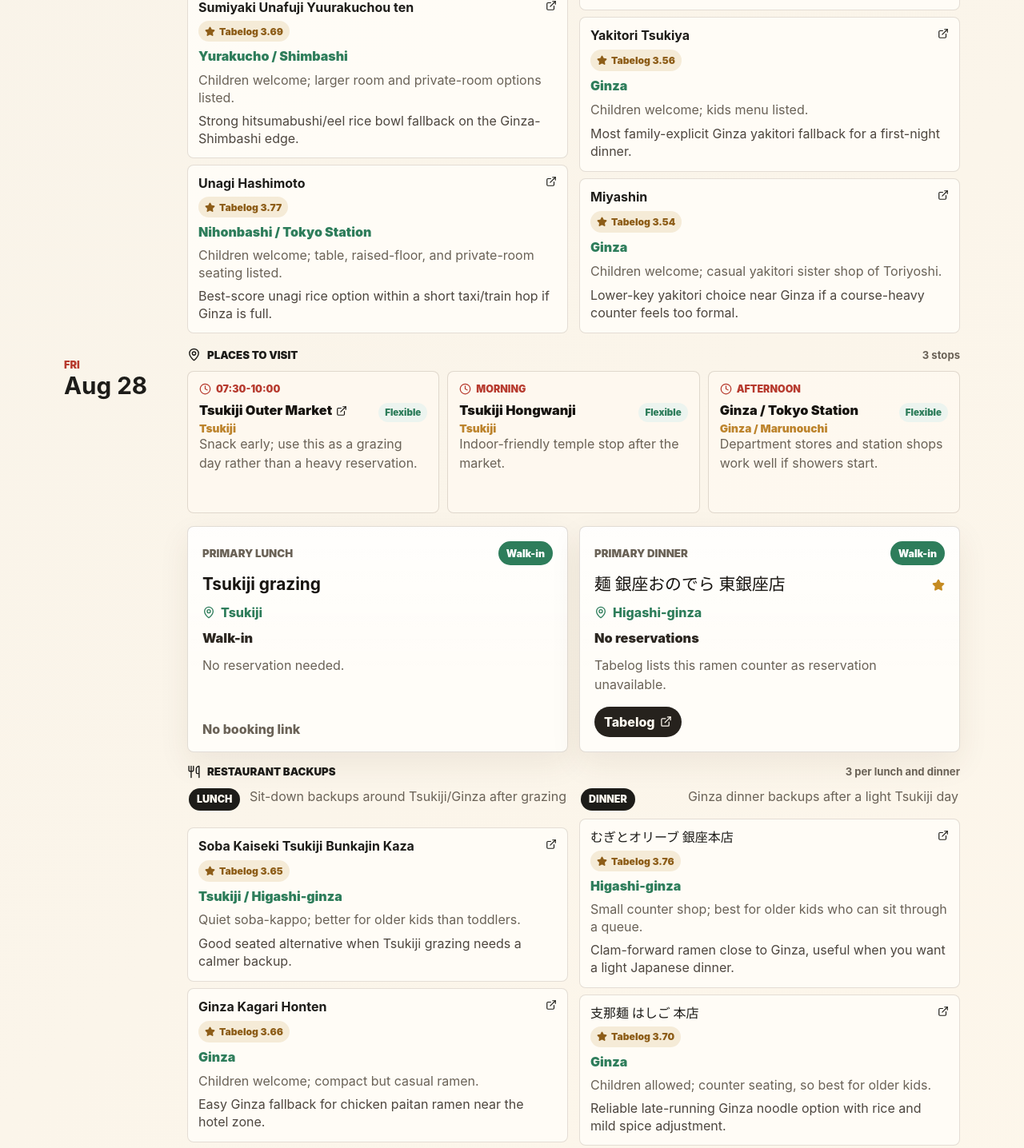
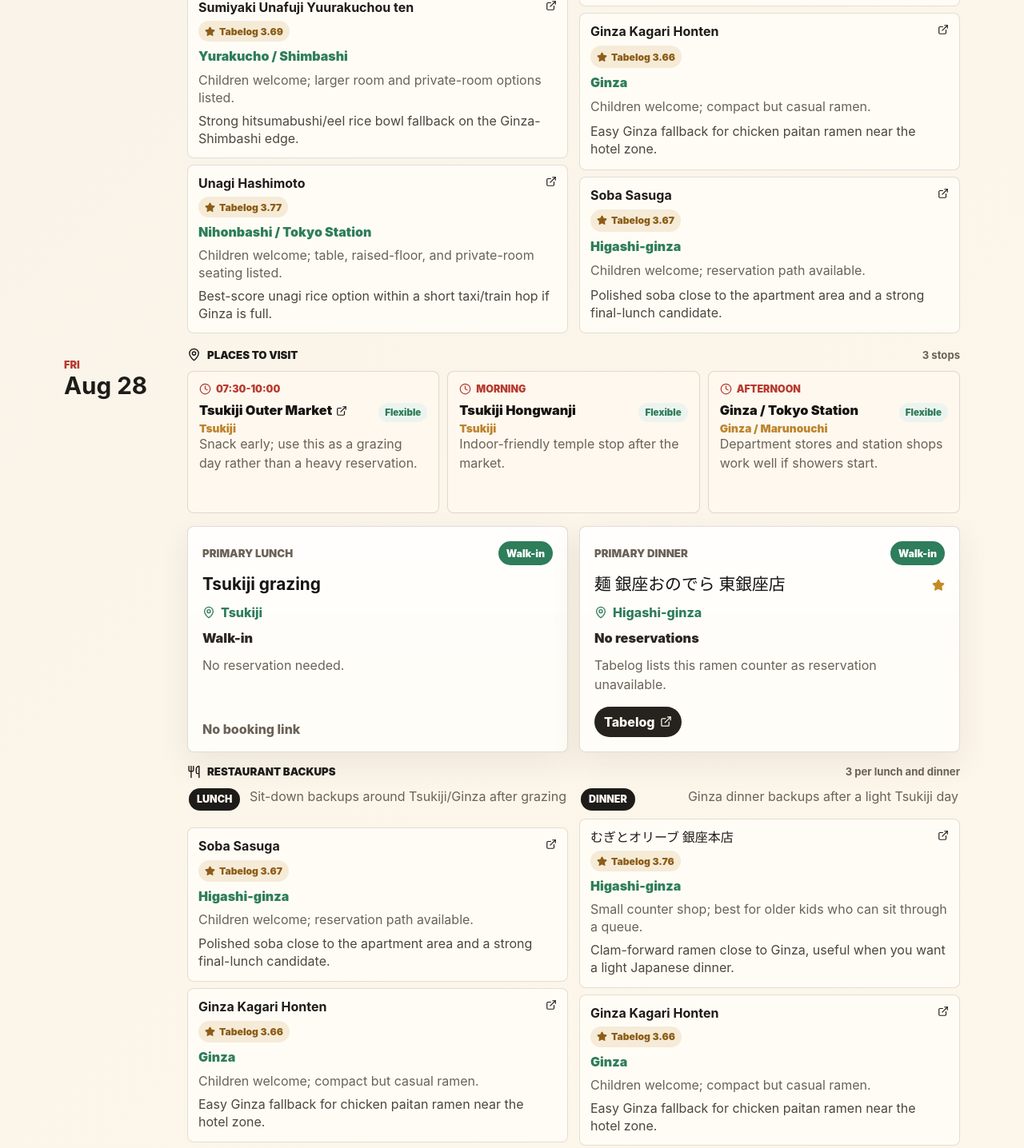
Before and after one commit to phpyeung/tokyo-itinerary-app, a React (Vite) app: page / in a window 1280 px wide. Shown: the part 1580-3016 px from the top of the page at 80% size. Built offline with nearby package versions, Linux system fonts and the light colour scheme.

Commit message:
Fix restaurant backup links

```diff
--- a/src/tripAdditions.ts
+++ b/src/tripAdditions.ts
@@ -33,7 +33,7 @@ const ginzaRamen = [
     scoreLabel: "Tabelog 3.66",
     familyNote: "Children welcome; compact but casual ramen.",
     reason: "Easy Ginza fallback for chicken paitan ramen near the hotel zone.",
-    href: "https://tabelog.com/en/tokyo/A1301/A130101/13053200/",
+    href: "https://tabelog.com/en/tokyo/A1301/A130101/13230021/",
   },
   {
     name: "Sora no Iro Ginza Honten",
@@ -42,14 +42,6 @@ const ginzaRamen = [
     familyNote: "Children and strollers welcome; multilingual support listed.",
     reason: "Useful near Premium Apart MONday Ginza East and good for a low-friction first meal.",
     href: "https://tabelog.com/en/tokyo/A1301/A130101/13314476/",
-  },
-  {
-    name: "支那麺 はしご 本店",
-    area: "Ginza",
-    scoreLabel: "Tabelog 3.70",
-    familyNote: "Children allowed; counter seating, so best for older kids.",
-    reason: "Reliable late-running Ginza noodle option with rice and mild spice adjustment.",
-    href: "https://tabelog.com/tokyo/A1301/A130101/13092185/",
   },
 ];
 
@@ -69,14 +61,6 @@ const ginzaPlus = [
     familyNote: "Children welcome; reservation path available.",
     reason: "Polished soba close to the apartment area and a strong final-lunch candidate.",
     href: "https://tabelog.com/en/tokyo/A1301/A130101/13002488/",
-  },
-  {
-    name: "Soba Kaiseki Tsukiji Bunkajin Kaza",
-    area: "Tsukiji / Higashi-ginza",
-    scoreLabel: "Tabelog 3.65",
-    familyNote: "Quiet soba-kappo; better for older kids than toddlers.",
-    reason: "Good seated alternative when Tsukiji grazing needs a calmer backup.",
-    href: "https://tabelog.com/en/tokyo/A1301/A130101/13021067/",
   },
 ];
 
@@ -107,25 +91,6 @@ const ginzaUnagiRice = [
   },
 ];
 
-const ginzaYakitori = [
-  {
-    name: "Yakitori Tsukiya",
-    area: "Ginza",
-    scoreLabel: "Tabelog 3.56",
-    familyNote: "Children welcome; kids menu listed.",
-    reason: "Most family-explicit Ginza yakitori fallback for a first-night dinner.",
-    href: "https://tabelog.com/en/tokyo/A1301/A130101/13257365/",
-  },
-  {
-    name: "Miyashin",
-    area: "Ginza",
-    scoreLabel: "Tabelog 3.54",
-    familyNote: "Children welcome; casual yakitori sister shop of Toriyoshi.",
-    reason: "Lower-key yakitori choice near Ginza if a course-heavy counter feels too formal.",
-    href: "https://tabelog.com/en/tokyo/A1301/A130101/13120595/",
-  },
-];
-
 const nihonbashi = [
   {
     name: "Nanba Sennichimae Kamatake Udon Yaesu North Exit",
@@ -133,7 +98,7 @@ const nihonbashi = [
     scoreLabel: "Tabelog 3.72",
     familyNote: "Children welcome; inexpensive and fast.",
     reason: "Very convenient before or after Character Street.",
-    href: "https://tabelog.com/en/tokyo/A1302/A130201/13192013/",
+    href: "https://tabelog.com/en/tokyo/A1302/A130201/13156494/",
   },
   {
     name: "Inaniwa Udon to Meshi Kaneko Hannosuke Coredo Muromachi",
@@ -149,7 +114,7 @@ const nihonbashi = [
     scoreLabel: "Tabelog 3.63",
     familyNote: "Children welcome; simple udon/regional food setting.",
     reason: "Good station-area fallback if Nihonbashi gets too wet or crowded.",
-    href: "https://tabelog.com/en/tokyo/A1302/A130201/13006439/",
+    href: "https://tabelog.com/en/tokyo/A1302/A130201/13015841/",
   },
 ];
 
@@ -173,7 +138,7 @@ const ikebukuroLunch = [
     scoreLabel: "Tabelog 3.96",
     familyNote: "Children welcome; ramen counter, expect queues.",
     reason: "High-scoring ramen close enough to Sunshine City for a serious lunch.",
-    href: "https://tabelog.com/en/tokyo/A1305/A130501/13284045/",
+    href: "https://tabelog.com/en/tokyo/A1305/A130501/13284009/",
   },
   {
     name: "Menya Hulu-lu",
@@ -189,19 +154,19 @@ const ikebukuroLunch = [
     scoreLabel: "Tabelog 3.64",
     familyNote: "Children welcome, but spicy; order carefully for kids.",
     reason: "Strong rainy-day ramen option for adults who want spice.",
-    href: "https://tabelog.com/en/tokyo/A1305/A130501/13215788/",
+    href: "https://tabelog.com/en/tokyo/A1305/A130501/13171114/",
   },
 ];
 
 const ikebukuroDinner = [
   ikebukuroLunch[1],
   {
-    name: "Mutekiya",
+    name: "Shinjiko Shijimi Chuka Soba Kohaku Ikebukuro ten",
     area: "Ikebukuro",
-    scoreLabel: "Tabelog 3.61",
-    familyNote: "Children welcome; 17 counter seats, no reservations.",
-    reason: "Classic Ikebukuro ramen fallback with long hours.",
-    href: "https://tabelog.com/en/tokyo/A1305/A130501/13003927/",
+    scoreLabel: "Tabelog 3.74",
+    familyNote: "Children welcome; non-smoking ramen shop with full-day hours.",
+    reason: "Higher-scoring Ikebukuro ramen fallback that clears the >3.6 filter.",
+    href: "https://tabelog.com/en/tokyo/A1305/A130501/13283190/",
   },
   ikebukuroLunch[0],
 ];
@@ -241,7 +206,7 @@ const asakusaLunch = [
     scoreLabel: "Tabelog 3.66",
     familyNote: "Quiet soba setting; best for older kids.",
     reason: "Useful bridge between Skytree/Ryogoku and the Hasegawa dinner area.",
-    href: "https://tabelog.com/en/tokyo/A1312/A131201/13017934/",
+    href: "https://tabelog.com/en/tokyo/A1312/A131201/13002967/",
   },
   {
     name: "Sushi Hisaichi",
@@ -249,7 +214,7 @@ const asakusaLunch = [
     scoreLabel: "Tabelog 3.68",
     familyNote: "Children welcome; expensive, reserve for a calmer sushi meal.",
     reason: "Premium backup if the family wants sushi instead of soba/tempura.",
-    href: "https://tabelog.com/en/tokyo/A1311/A131102/13003716/",
+    href: "https://tabelog.com/en/tokyo/A1311/A131102/13021324/",
   },
 ];
 
@@ -261,7 +226,7 @@ const asakusaDinner = [
     scoreLabel: "Tabelog 3.65",
     familyNote: "Izakaya-style seafood; check smoking/seating before going with kids.",
     reason: "Good if you stay around Asakusa rather than committing to tonkatsu.",
-    href: "https://tabelog.com/en/tokyo/A1311/A131102/13206068/",
+    href: "https://tabelog.com/en/tokyo/A1311/A131102/13259649/",
   },
   asakusaLunch[0],
 ];
@@ -273,7 +238,7 @@ const omotesandoLunch = [
     scoreLabel: "Tabelog 3.66",
     familyNote: "Children welcome; inexpensive Sanuki udon.",
     reason: "Easy family lunch after Meiji Shrine/Omotesando walking.",
-    href: "https://tabelog.com/en/tokyo/A1306/A130603/13147426/",
+    href: "https://tabelog.com/en/tokyo/A1306/A130603/13224471/",
   },
   {
     name: "Teuchi Shimada",
@@ -281,7 +246,7 @@ const omotesandoLunch = [
     scoreLabel: "Tabelog 3.62",
     familyNote: "Children welcome; lunch is more family-friendly than late izakaya hours.",
     reason: "Soba/udon choice right in the Omotesando corridor.",
-    href: "https://tabelog.com/en/tokyo/A1306/A130602/13007364/",
+    href: "https://tabelog.com/en/tokyo/A1306/A130602/13006991/",
   },
   {
     name: "Men Ginza Onodera Honten",
@@ -289,7 +254,7 @@ const omotesandoLunch = [
     scoreLabel: "Tabelog 3.64",
     familyNote: "Children welcome; casual ramen near Omotesando.",
     reason: "Good noodle stop that also fits the app's existing Onodera theme.",
-    href: "https://tabelog.com/en/tokyo/A1306/A130602/13296296/",
+    href: "https://tabelog.com/en/tokyo/A1306/A130602/13295645/",
   },
 ];
 
@@ -300,7 +265,7 @@ const omotesandoDinner = [
     scoreLabel: "Tabelog 3.70",
     familyNote: "Children welcome; tonkatsu specialist.",
     reason: "Family-friendly replacement if YAKITORI Moe's under-18 rule does not work.",
-    href: "https://tabelog.com/en/tokyo/A1306/A130602/13258372/",
+    href: "https://tabelog.com/en/tokyo/A1306/A130602/13264557/",
   },
   {
     name: "Pretty Pork Factory & Katsu Puripo",
@@ -308,7 +273,7 @@ const omotesandoDinner = [
     scoreLabel: "Tabelog 3.74",
     familyNote: "Children welcome; pricier pork-focused meal.",
     reason: "Close to Harajuku/Shibuya and easier with kids than adult-only yakitori.",
-    href: "https://tabelog.com/en/tokyo/A1306/A130601/13273610/",
+    href: "https://tabelog.com/en/tokyo/A1306/A130601/13295369/",
   },
   omotesandoLunch[1],
 ];
@@ -391,9 +356,9 @@ export const attractionsByDate: Record<string, Attraction[]> = {
 
 export const restaurantSuggestionSets: RestaurantSuggestionSet[] = [
   { date: "2026-08-27", meal: "Lunch", context: "Unagi rice choices near Ginza after landing", options: ginzaUnagiRice },
-  { date: "2026-08-27", meal: "Dinner", context: "First-night yakitori choices while keeping Mugi to Olive", options: [ginzaPlus[0], ginzaYakitori[0], ginzaYakitori[1]] },
-  { date: "2026-08-28", meal: "Lunch", context: "Sit-down backups around Tsukiji/Ginza after grazing", options: [ginzaPlus[2], ginzaRamen[0], ginzaRamen[1]] },
-  { date: "2026-08-28", meal: "Dinner", context: "Ginza dinner backups after a light Tsukiji day", options: [ginzaPlus[0], ginzaRamen[2], ginzaPlus[1]] },
+  { date: "2026-08-27", meal: "Dinner", context: "Verified >3.6 family-friendly Ginza dinner backups", options: [ginzaPlus[0], ginzaRamen[0], ginzaPlus[1]] },
+  { date: "2026-08-28", meal: "Lunch", context: "Sit-down backups around Tsukiji/Ginza after grazing", options: [ginzaPlus[1], ginzaRamen[0], ginzaRamen[1]] },
+  { date: "2026-08-28", meal: "Dinner", context: "Ginza dinner backups after a light Tsukiji day", options: [ginzaPlus[0], ginzaRamen[0], ginzaPlus[1]] },
   { date: "2026-08-29", meal: "Lunch", context: "Ikebukuro options near Sunshine City", options: ikebukuroLunch },
   { date: "2026-08-29", meal: "Dinner", context: "Casual Ikebukuro dinner options", options: ikebukuroDinner },
   { date: "2026-08-30", meal: "Lunch", context: "Tokyo Station / Nihonbashi family-friendly picks", options: nihonbashi },
@@ -407,5 +372,5 @@ export const restaurantSuggestionSets: RestaurantSuggestionSet[] = [
   { date: "2026-09-03", meal: "Lunch", context: "Meiji Shrine / Omotesando / Shibuya lunch backups", options: omotesandoLunch },
   { date: "2026-09-03", meal: "Dinner", context: "Family-friendly backups because YAKITORI Moe is adults-only", options: omotesandoDinner },
   { date: "2026-09-04", meal: "Lunch", context: "Final lunch near Ginza before luggage pickup", options: [ginzaPlus[1], ginzaRamen[0], ginzaRamen[1]] },
-  { date: "2026-09-04", meal: "Dinner", context: "Pre-flight backups only if you eat before Haneda", options: [ginzaRamen[2], ginzaPlus[0], ginzaRamen[0]] },
+  { date: "2026-09-04", meal: "Dinner", context: "Pre-flight backups only if you eat before Haneda", options: [ginzaRamen[0], ginzaPlus[0], ginzaRamen[1]] },
 ];
```
Also changed, not shown: 1 other file (tests, documents, lock files or other folders).
